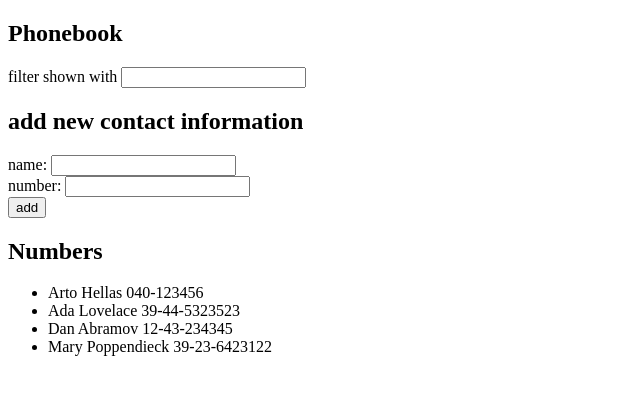
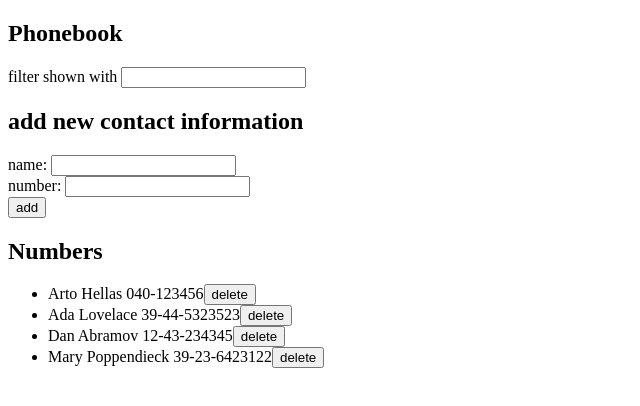
Before and after one commit to AzirM6513/fs-open-2021, a React (Create React App) app in the folder part2/phonebook/: page / in a window 1280 px wide. Shown: the top 406 px of the page, without its empty margins (0-640 px from the left). Built offline with nearby package versions, Linux system fonts and the light colour scheme; data requests are answered from the project's data file.

Commit message:
part2 2.15-2.17

```diff
--- /dev/null
+++ b/part2/phonebook/db.json
@@ -0,0 +1,24 @@
+{
+  "persons": [
+    {
+      "name": "Arto Hellas",
+      "number": "040-123456",
+      "id": 1
+    },
+    {
+      "name": "Ada Lovelace",
+      "number": "39-44-5323523",
+      "id": 2
+    },
+    {
+      "name": "Dan Abramov",
+      "number": "12-43-234345",
+      "id": 3
+    },
+    {
+      "name": "Mary Poppendieck",
+      "number": "39-23-6423122",
+      "id": 4
+    }
+  ]
+}
--- a/part2/phonebook/src/App.js
+++ b/part2/phonebook/src/App.js
@@ -1,20 +1,21 @@
-import React, { useState } from "react";
+import React, { useState, useEffect } from "react";
 
 import Filter from "./components/Filter";
 import PersonForm from "./components/PersonForm";
 import Persons from "./components/Persons";
+import personService from "./services/persons";
 
 const App = () => {
-  const [persons, setPersons] = useState([
-    { name: "Arto Hellas", number: "040-123456" },
-    { name: "Ada Lovelace", number: "39-44-5323523" },
-    { name: "Dan Abramov", number: "12-43-234345" },
-    { name: "Mary Poppendieck", number: "39-23-6423122" },
-  ]);
-
+  const [persons, setPersons] = useState([]);
   const [newName, setNewName] = useState("");
   const [newNumber, setNewNumber] = useState("");
   const [search, setSearch] = useState("");
+
+  useEffect(() => {
+    personService.getAll().then((initalPersons) => {
+      setPersons(initalPersons);
+    });
+  }, []);
 
   const addPerson = (event) => {
     event.preventDefault();
@@ -33,12 +34,13 @@
       return;
     }
 
-    setPersons(persons.concat(personObject));
-    setNewName("");
-    setNewNumber("");
+    personService.create(personObject).then((returnedPerson) => {
+      setPersons(persons.concat(personObject));
+      setNewName("");
+      setNewNumber("");
+    });
   };
 
-  // util functions
   const personExists = (personObject) => {
     const personArray = persons.map((person) => person.name);
     return personArray.includes(personObject.name);
@@ -48,7 +50,6 @@
     return !(personObject.name && personObject.number);
   };
 
-  // event listeners
   const handleNameChange = (event) => {
     setNewName(event.target.value);
   };
--- a/part2/phonebook/src/components/Person.js
+++ b/part2/phonebook/src/components/Person.js
@@ -3,6 +3,7 @@
 const Person = ({ person }) => (
   <li>
     {person.name} {person.number}
+    <button>delete</button>
   </li>
 );
 
--- /dev/null
+++ b/part2/phonebook/src/services/persons.js
@@ -0,0 +1,19 @@
+import axios from "axios";
+const baseUrl = "http://localhost:3001/persons";
+
+const getAll = () => {
+  const request = axios.get(baseUrl);
+  return request.then((response) => response.data);
+};
+
+const create = (newObject) => {
+  const request = axios.post(baseUrl, newObject);
+  return request.then((response) => response.data);
+};
+
+const deletePerson = (id) => {
+  axios.delete(`${baseUrl}/${id}`, id);
+  return getAll();
+};
+
+export default { getAll, create, deletePerson };
```
Also changed, not shown: part2/phonebook/package.json (+6 -1 lines), 1 other file (tests, documents, lock files or other folders).
